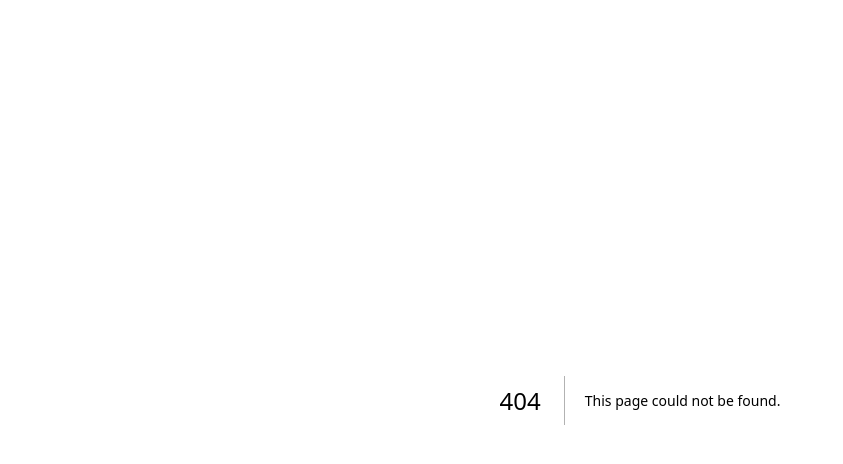
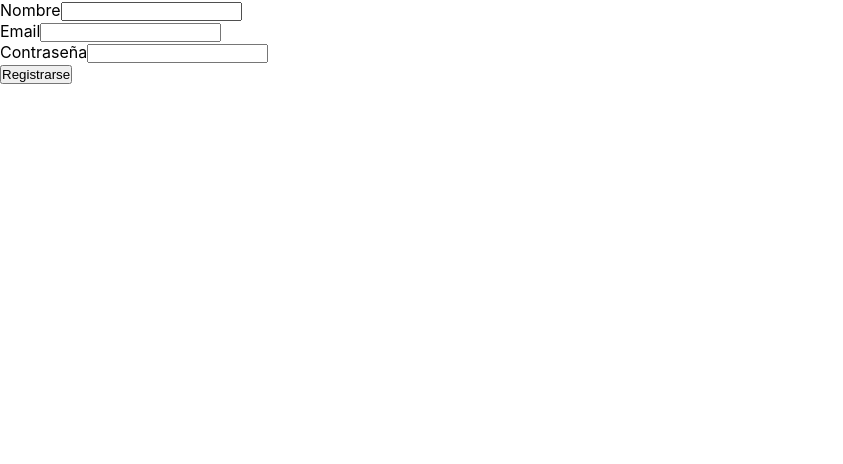
Before and after one commit to jsEstebanjs/MIR-TopV24-TusFinanzas-FrontEnd, a Next.js app: page /auth/register in a window 1280 px wide. Before the commit this address had no page. Shown: the top 464 px of the page, without its empty margins (0-843 px from the left). Built offline with nearby package versions, Linux system fonts and the light colour scheme.

Commit message:
add form register

```diff
--- a/package.json
+++ b/package.json
@@ -11,6 +11,7 @@
   "dependencies": {
     "next": "13.0.1",
     "react": "18.2.0",
-    "react-dom": "18.2.0"
+    "react-dom": "18.2.0",
+    "react-hook-form": "^7.39.0"
   }
 }
--- a/pages/api/hello.js
+++ /dev/null
@@ -1,5 +0,0 @@
-// Next.js API route support: https://nextjs.org/docs/api-routes/introduction
-
-export default function handler(req, res) {
-  res.status(200).json({ name: 'John Doe' })
-}
--- /dev/null
+++ b/pages/auth/register.js
@@ -0,0 +1,89 @@
+import { useForm } from "react-hook-form";
+
+function AuthRegister() {
+  const {
+    register,
+    handleSubmit,
+    formState: { errors },
+  } = useForm();
+
+  const SubmitForm = (data) => {
+    console.log(data)
+  };
+
+  return (
+    <div>
+      <form onSubmit={handleSubmit(SubmitForm)}>
+        <div>
+          <label htmlFor="name">Nombre</label>
+          <input
+            id="name"
+            type="text"
+            {...register("name", {
+              required: true,
+              maxLength: 100,
+              minLength: 3,
+              pattern:/^([A-ZÑÁÉÍÓÚÜ]||[a-zñáéíóú]+[\s]*)+$/
+            })}
+          />
+          {errors.name?.type === "required" && (
+            <p>El campo nombre es requerido</p>
+          )}
+          {errors.name?.type === "maxLength" && (
+            <p>La longitud maxima del nombre es de 100 caracteres</p>
+          )}
+          {errors.name?.type === "minLength" && (
+            <p>La longitud minima del nombre es de 3 caracteres</p>
+          )}
+           {errors.name?.type === "pattern" && (
+            <p>El nombre no es valido</p>
+          )}
+        </div>
+
+        <div>
+          <label htmlFor="email">Email</label>
+          <input
+            id="email"
+            type="email"
+            {...register("email", {
+              required: true,
+              pattern: /\S+@\S+\.\S+/,
+            })}
+          />
+          {errors.email?.type === "required" && (
+            <p>El campo del Email es requerido</p>
+          )}
+          {errors.email?.type === "pattern" && <p>El email no es valido</p>}
+        </div>
+
+        <div>
+          <label htmlFor="password">Contraseña</label>
+          <input
+            id="password"
+            type="password"
+            {...register("password", {
+              required: true,
+              pattern: /^(?=\w*\d)(?=\w*[A-Z])(?=\w*[a-z])\S{8,16}$/,
+            })}
+          />
+          {errors.password?.type === "required" && (
+            <p>
+                La contraseña es requerida
+            </p>
+          )}
+
+          {errors.password?.type === "pattern" && (
+            <p>
+              La contraseña debe tener entre 8 y 16 caracteres, con al menos un
+              dígito, al menos una letra minúscula y al menos una letra
+              mayúscula. NO puede tener otros símbolos.
+            </p>
+          )}
+
+        </div>
+        <button type="submit">Registrarse</button>
+      </form>
+    </div>
+  );
+}
+export default AuthRegister;
--- a/styles/globals.css
+++ b/styles/globals.css
@@ -1,7 +1,5 @@
 html,
 body {
-  padding: 0;
-  margin: 0;
   font-family: -apple-system, BlinkMacSystemFont, Segoe UI, Roboto, Oxygen,
     Ubuntu, Cantarell, Fira Sans, Droid Sans, Helvetica Neue, sans-serif;
 }
@@ -12,15 +10,7 @@ a {
 }
 
 * {
+  padding: 0;
+  margin: 0;
   box-sizing: border-box;
 }
-
-@media (prefers-color-scheme: dark) {
-  html {
-    color-scheme: dark;
-  }
-  body {
-    color: white;
-    background: black;
-  }
-}
```
Also changed, not shown: pages/auth/login.js (added), 1 other file (tests, documents, lock files or other folders).
